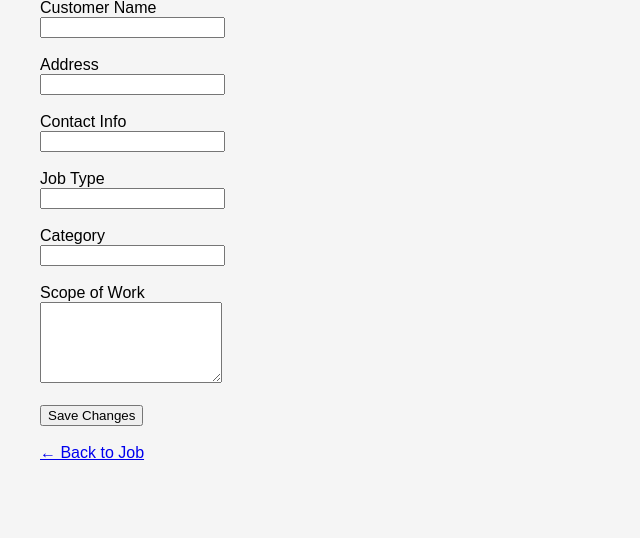
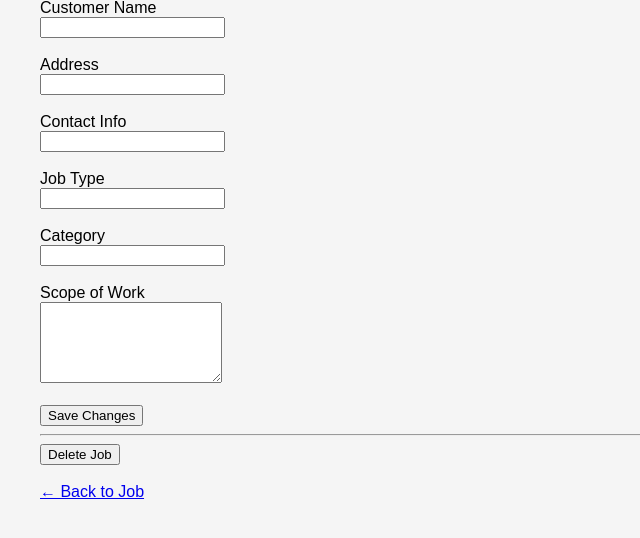
Before and after one commit to psyfeist/glass_office_app, a Flask app: template templates/edit_job.html in a window 1280 px wide. Shown: the part 127-665 px from the top of the page, without its empty margins (0-640 px from the left). Run offline with Flask 3, Linux system fonts and the light colour scheme; the template is opened without the code that fills it, so the values that code supplies are empty; the visitor is signed in with stand-in values (Sample User, id 1).

Commit message:
Implement job status filtering, completed jobs view, role-based access, and job deletion

```diff
--- a/app.py
+++ b/app.py
@@ -209,15 +209,10 @@ def create_app():
     @app.route("/jobs/completed")
     def completed_jobs():
 
-        if session.get("user_role") == "installer":
-            user_id = session.get("user_id")
+        if session.get("user_role") != "admin":
+            abort(403)
 
-            jobs = Job.query.join(JobAssignment).filter(
-                JobAssignment.user_id == user_id,
-                Job.status == "completed"
-            ).all()
-        else:
-            jobs = Job.query.filter_by(status="completed").all()
+        jobs = Job.query.filter_by(status="completed").all()
 
         return render_template("completed_jobs.html", jobs=jobs)
 
@@ -571,6 +566,24 @@ def create_app():
 
         return render_template("edit_job.html", job=job)
 
+    #-------------------------------------------------------------------
+    #job deletion
+    #-------------------------------------------------------------------
+    @app.route("/jobs/<int:job_id>/delete", methods=["POST"])
+    def delete_job(job_id):
+
+        if session.get("user_role") != "admin":
+            abort(403)
+
+        job = Job.query.get_or_404(job_id)
+
+        db.session.delete(job)
+        db.session.commit()
+
+        flash("Job deleted successfully.")
+
+        return redirect(url_for("list_jobs"))
+
     # --------------------
     # Update Job Status
     # --------------------
--- a/templates/base.html
+++ b/templates/base.html
@@ -74,7 +74,9 @@
 <nav>
     <a href="{{ url_for('home') }}">Home</a>
     <a href="{{ url_for('list_jobs') }}">Active Jobs</a>
-    <a href="{{ url_for('completed_jobs') }}">Completed Jobs</a>
+    {% if session.get("user_role") == "admin" %}
+        <a href="{{ url_for('completed_jobs') }}">Completed Jobs</a>
+    {% endif %}
 
     {% if session.get("user_role") == "admin" %}
         <a href="{{ url_for('create_job') }}">Create Job</a>
--- a/templates/edit_job.html
+++ b/templates/edit_job.html
@@ -28,6 +28,14 @@
 
 </form>
 
+<hr>
+
+<form action="{{ url_for('delete_job', job_id=job.id) }}" method="POST">
+    <button type="submit" onclick="return confirm('Are you sure you want to delete this job? This cannot be undone.')">
+        Delete Job
+    </button>
+</form>
+
 <br>
 <a href="{{ url_for('job_detail', job_id=job.id) }}">← Back to Job</a>
 
```
